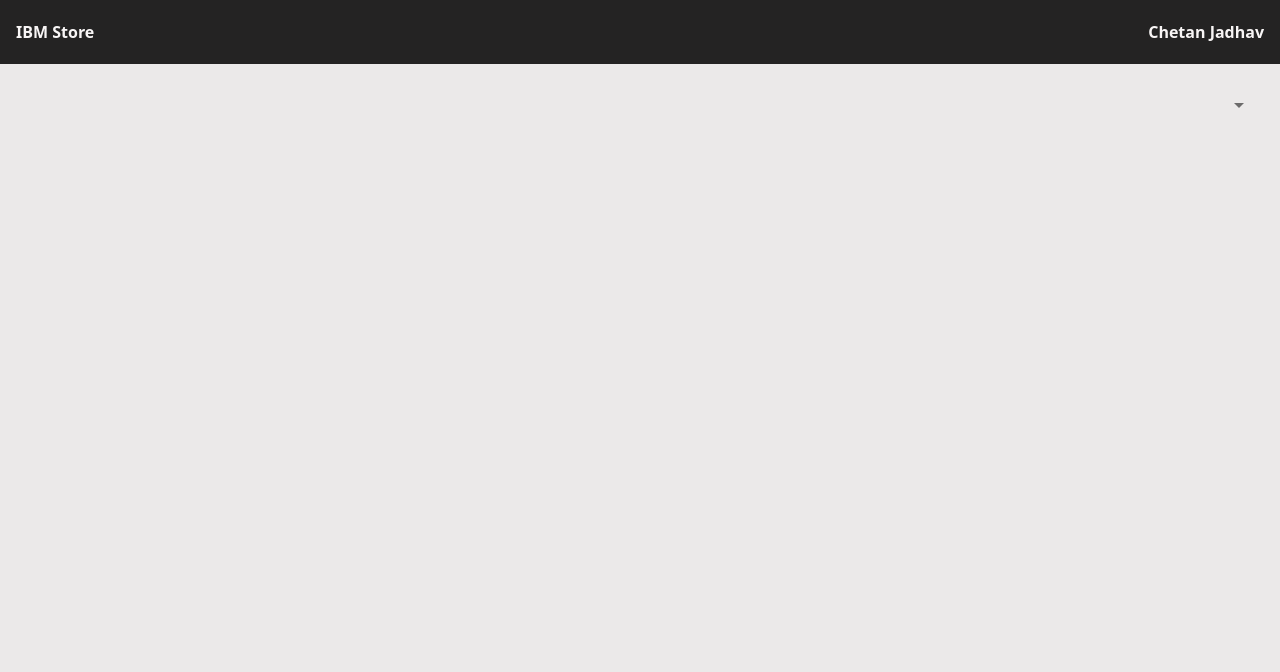
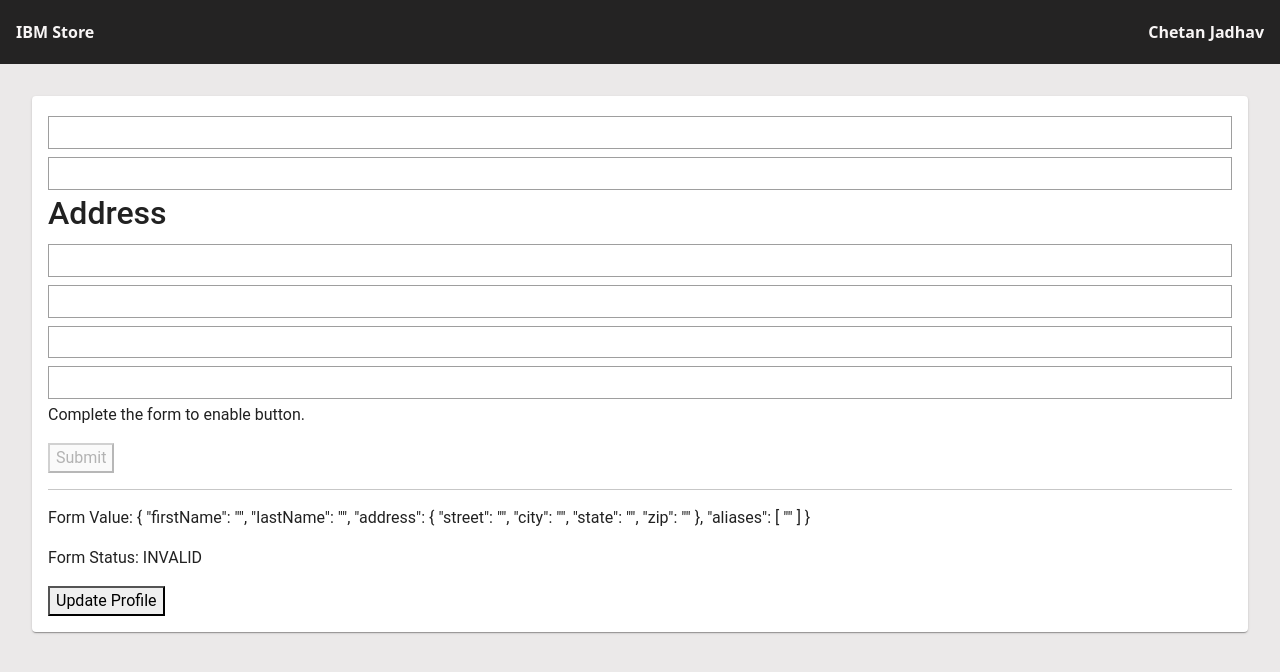
Before and after one commit to Anurag94Singh/CustomerLookUp, an Angular app: page /add-customer in a window 1280 px wide. Shown: the top 672 px of the page. Built offline with nearby package versions, Linux system fonts and the light colour scheme.

Commit message:
3 files modified

```diff
--- a/src/app/customer/components/new-customer/new-customer.component.html
+++ b/src/app/customer/components/new-customer/new-customer.component.html
@@ -1,11 +1,34 @@
-<mat-select>
-<mat-option>1</mat-option>
-<mat-option>2</mat-option>
-<mat-option>3</mat-option>
-</mat-select>
+<section id="customer-form-section">
+  <mat-card>
+  <form [formGroup]="profileForm" (ngSubmit)="onSubmit()">
+  <input id="first-name" type="text" formControlName="firstName" required>
 
-<!--
-Copyright Google LLC. All Rights Reserved.
-Use of this source code is governed by an MIT-style license that
-can be found in the LICENSE file at https://angular.io/license
--->
+  <input id="last-name" type="text" formControlName="lastName">
+
+  <div formGroupName="address">
+    <h2>Address</h2>
+
+    <input id="street" type="text" formControlName="street">
+
+    <input id="city" type="text" formControlName="city">
+
+    <input id="state" type="text" formControlName="state">
+
+    <input id="zip"type="text" formControlName="zip">
+  </div>
+
+
+
+  <p>Complete the form to enable button.</p>
+  <button type="submit" [disabled]="!profileForm.valid">Submit</button>
+  </form>
+
+  <hr>
+
+  <p>Form Value: {{ profileForm.value | json }}</p>
+
+  <p>Form Status: {{ profileForm.status }}</p>
+
+  <button type="button" (click)="updateProfile()">Update Profile</button>
+  </mat-card>
+</section>
--- a/src/app/customer/components/new-customer/new-customer.component.scss
+++ b/src/app/customer/components/new-customer/new-customer.component.scss
@@ -0,0 +1,27 @@
+section#customer-form-section {
+  form {
+    width: 100%;
+    input {
+      width: inherit;
+      margin: 0.25rem 0rem;
+      font-size: 0.75rem;
+      height: calc(0.1vh + 2rem);
+      border-radius: 0%;
+      border: 1px solid #9e9e9e;
+      padding: 0.25rem;
+      outline: none;
+    }
+    div {
+      width: inherit;
+    }
+  }
+  .action-area {
+    float: right;
+    margin-top: 0.25rem;
+    button {
+      margin-left: 0.25rem;
+      border-radius: 1px;
+      padding: calc(0.2vh + 0.1rem) calc(0.5vh + 0.25rem);
+    }
+  }
+}
--- a/src/app/customer/customer.module.ts
+++ b/src/app/customer/customer.module.ts
@@ -6,7 +6,7 @@ import { LookUpFormComponent } from './components/look-up-form/look-up-form.comp
 import { NewCustomerComponent } from './components/new-customer/new-customer.component';
 import { FormsModule, ReactiveFormsModule } from '@angular/forms';
 import { MatSelectModule } from '@angular/material/select';
-import { BrowserAnimationsModule } from '@angular/platform-browser/animations';
+import { MatCardModule } from '@angular/material/card';
 
 @NgModule({
   imports: [
@@ -15,6 +15,7 @@ import { BrowserAnimationsModule } from '@angular/platform-browser/animations';
     FormsModule,
     ReactiveFormsModule,
     MatSelectModule,
+    MatCardModule,
   ],
   declarations: [LandingComponent, LookUpFormComponent, NewCustomerComponent],
 })
```
